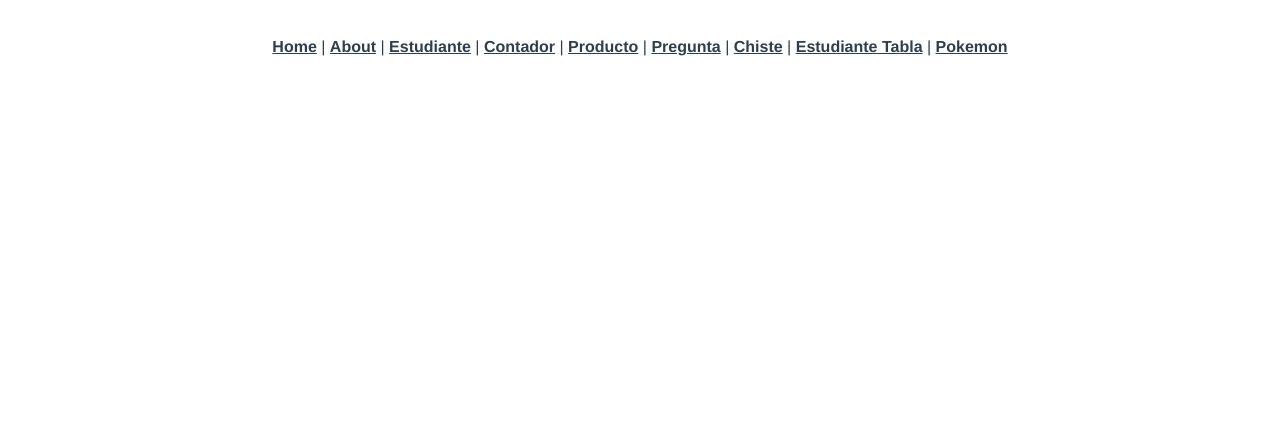
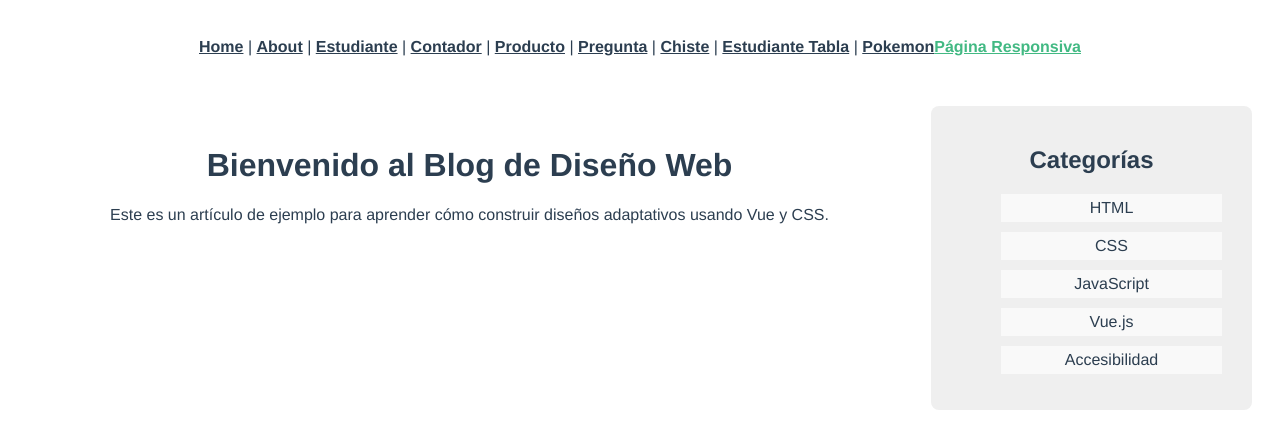
Before and after one commit to fcfiallos/pw_u2_p8_router_ff, a Vue app: page /responsivo in a window 1280 px wide. Shown: the top 448 px of the page. Built offline with nearby package versions, Linux system fonts and the light colour scheme.

Commit message:
taller 27

```diff
--- /dev/null
+++ b/src/components/ComponenteResponsivo.vue
@@ -0,0 +1,77 @@
+<template>
+  <div class="layout">
+    <main class="contenido">
+      <h1>{{ titulo }}</h1>
+      <p>{{ articulo }}</p>
+    </main>
+
+    <aside class="sidebar">
+      <h2>Categorías</h2>
+      <ul>
+        <li v-for="categoria in categorias" :key="categoria">
+          {{ categoria }}
+        </li>
+      </ul>
+    </aside>
+  </div>
+</template>
+
+<script>
+export default {
+  name: "App",
+  data() {
+    return {
+      titulo: "Bienvenido al Blog de Diseño Web",
+      articulo:
+        "Este es un artículo de ejemplo para aprender cómo construir diseños adaptativos usando Vue y CSS.",
+      categorias: ["HTML", "CSS", "JavaScript", "Vue.js", "Accesibilidad"],
+    };
+  },
+};
+</script>
+
+<style scoped>
+body {
+  margin: 0;
+  font-family: sans-serif;
+  background-color: #f9f9f9;
+}
+
+.layout {
+  display: flex;
+  flex-direction: row;
+  gap: 20px;
+  padding: 20px;
+}
+
+.contenido {
+  flex: 3;
+  background: white;
+  padding: 20px;
+  border-radius: 8px;
+}
+
+.sidebar {
+  flex: 1;
+  background: #efefef;
+  padding: 20px;
+  border-radius: 8px;
+  text-align: center;
+}
+li {
+  background-color: #f9f9f9;
+  list-style-type: none;
+  margin: 10px;
+  padding: 5px;
+}
+
+/* Responsive */
+@media screen and (max-width: 768px) {
+  .layout {
+    flex-direction: column;
+  }
+  li {
+    width: 90%;
+  }
+}
+</style>
--- a/src/components/NavBar.vue
+++ b/src/components/NavBar.vue
@@ -10,6 +10,7 @@
       <router-link to="/chiste">Chiste</router-link> |
       <router-link to="/estudiante/tabla">Estudiante Tabla</router-link> |
       <router-link to="/pokemon">Pokemon</router-link>
+      <router-link to="/responsivo">Página Responsiva</router-link>
     </nav>
   </div>
 </template>
--- a/src/router/index.js
+++ b/src/router/index.js
@@ -2,7 +2,7 @@ import { createRouter, createWebHistory } from 'vue-router'
 import HomeView from '../views/HomeView.vue' //importa la pagina web
 import EstudianteView from '@/views/EstudianteView.vue'
 import ProductoView from '@/views/ProductoView.vue'
-import PreguntaView  from '@/views/PreguntaView.vue'
+import PreguntaView from '@/views/PreguntaView.vue'
 
 const routes = [
   {
@@ -49,9 +49,13 @@ const routes = [
     component: () => import('@/views/EstudianteTablaView.vue')
   },
   {
-    path:'/pokemon',
+    path: '/pokemon',
     name: 'pokemonView',
-    component:()=> import('@/views/PokemonView.vue')
+    component: () => import('@/views/PokemonView.vue')
+  }, {
+    path: '/responsivo',
+    name: 'resposivoView',
+    component: () => import('@/views/ResponsivoView.vue')
   }
 
 ]
--- /dev/null
+++ b/src/views/ResponsivoView.vue
@@ -0,0 +1,18 @@
+<template>
+  <div>
+      <ComponenteResponsivo />
+  </div>
+</template>
+
+<script>
+import ComponenteResponsivo from '@/components/ComponenteResponsivo.vue'
+export default {
+ components:{
+    ComponenteResponsivo
+ }
+}
+</script>
+
+<style>
+
+</style>
```
